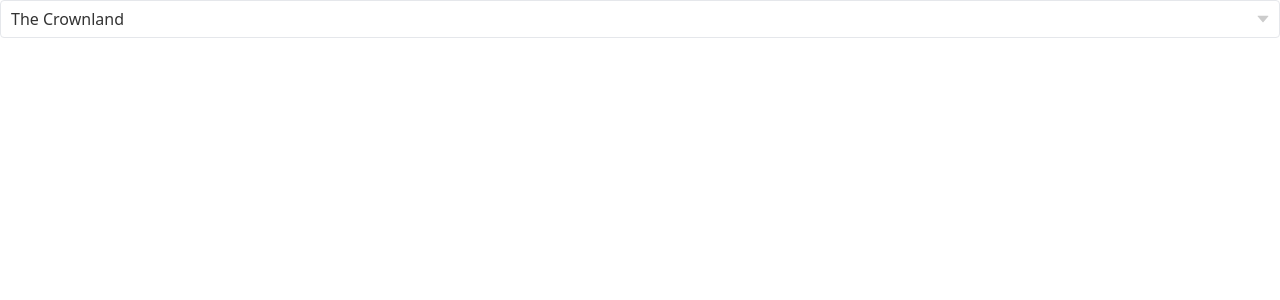
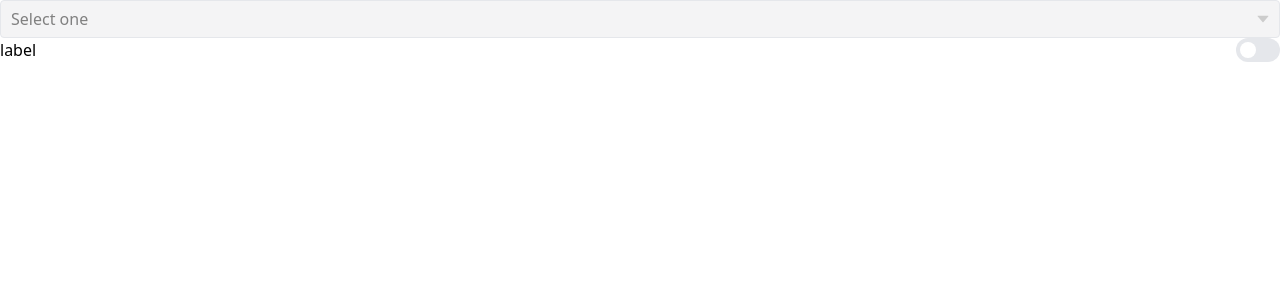
Before and after one commit to pawanbhatta178/TailwindUis, a React (Create React App) app: page / in a window 1280 px wide. Shown: the top 300 px of the page. Built offline with nearby package versions, Linux system fonts and the light colour scheme.

Commit message:
Switch compoenent donw

```diff
--- a/src/App.tsx
+++ b/src/App.tsx
@@ -1,10 +1,15 @@
 import React, { useState } from 'react';
 import { Listbox } from "./components/Listbox";
+import { Switch } from "./components/Switch";
 
 
-
+const Label = () => {
+  return <div>label</div>
+}
 
 function App() {
+  const [switchOn, setSwitchOn] = useState(false);
+
 
   const options = [
     { value: "The Crownland" },
@@ -17,12 +22,15 @@ function App() {
     { value: "The Stormlands" }
   ];
 
-
+  const onSwitchToggle = () => {
+    setSwitchOn(!switchOn)
+  }
 
   return (
     <>
       <div className="App ">
-        <Listbox options={options} defaultValue={options[0]} />
+        <Listbox options={options} defaultValue={null} placeholder={"Select one"} isMulti />
+        <Switch onChange={onSwitchToggle} enabled={switchOn} label={Label} />
       </div>
     </>
   );
--- a/src/components/Listbox/Listbox.tsx
+++ b/src/components/Listbox/Listbox.tsx
@@ -19,10 +19,11 @@ interface IListboxProps extends IBaseProps {
     isLoading?: boolean | undefined;
     isDisabled?: boolean | undefined;
     defaultValue?: any;
+    placeholder?: string;
 }
 
 
-const Listbox: React.FC<IListboxProps> = ({ options, isMulti, isDisabled, isLoading, isSearchable, defaultValue }) => {
+const Listbox: React.FC<IListboxProps> = ({ options, isMulti, isDisabled, isLoading, isSearchable, defaultValue, placeholder }) => {
 
     const customStyles = {
         control: (provided: any) => ({
@@ -33,6 +34,7 @@ const Listbox: React.FC<IListboxProps> = ({ options, isMulti, isDisabled, isLoad
             '&:hover': { borderColor: 'gray' },
             borderColor: 'none',
             boxShadow: "none",
+            backgroundColor: "#F4F4F5"
         }),
         option: (provided: any, { data, isDisabled, isFocused, isSelected }: any) => ({
             ...provided,
@@ -57,7 +59,7 @@ const Listbox: React.FC<IListboxProps> = ({ options, isMulti, isDisabled, isLoad
             isSearchable={isSearchable}
             isDisabled={isDisabled}
             isLoading={isLoading}
-            placeholder="Please select one.."
+            placeholder={placeholder}
             styles={customStyles}
             value={region}
             onChange={onchangeSelect}
@@ -73,10 +75,4 @@ const Listbox: React.FC<IListboxProps> = ({ options, isMulti, isDisabled, isLoad
 
 
 
-
-
-
-
-
-
 export { Listbox }
--- /dev/null
+++ b/src/components/Switch/Switch.tsx
@@ -0,0 +1,32 @@
+import { useState } from 'react'
+import { Switch as NSwitch } from '@headlessui/react'
+
+interface ISwitchProps extends IBaseProps {
+    label?: string | React.ReactNode;
+    enabled: boolean;
+    onChange: () => void;
+}
+
+
+export const Switch: React.FC<ISwitchProps> = ({ label, enabled, onChange }) => {
+
+
+    return (
+        <NSwitch.Group>
+            <div className="flex items-center justify-between ">
+                {label && <NSwitch.Label >{label}</NSwitch.Label>}
+                <NSwitch
+                    checked={enabled}
+                    onChange={onChange}
+                    className={`${enabled ? 'bg-purple-600' : 'bg-gray-200'
+                        } relative inline-flex items-center h-6 rounded-full w-11 transition-colors focus:outline-none focus:ring-2 focus:ring-offset-2 focus:ring-purple-500`}
+                >
+                    <span
+                        className={`${enabled ? 'translate-x-6' : 'translate-x-1'
+                            } inline-block w-4 h-4 transform bg-white rounded-full transition-transform`}
+                    />
+                </NSwitch>
+            </div>
+        </NSwitch.Group>
+    )
+}
--- /dev/null
+++ b/src/components/Switch/index.ts
@@ -0,0 +1,3 @@
+import { Switch } from "./Switch";
+
+export { Switch }
```
